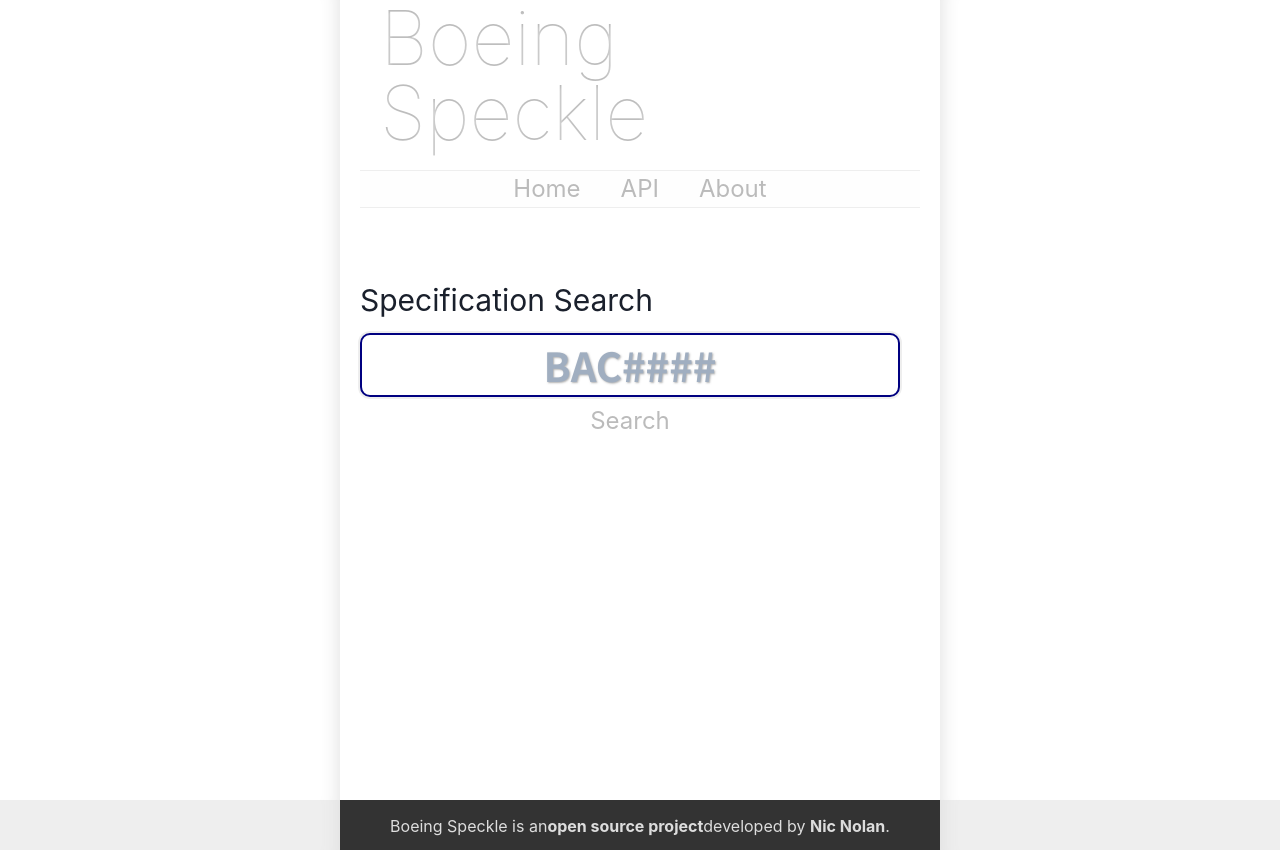
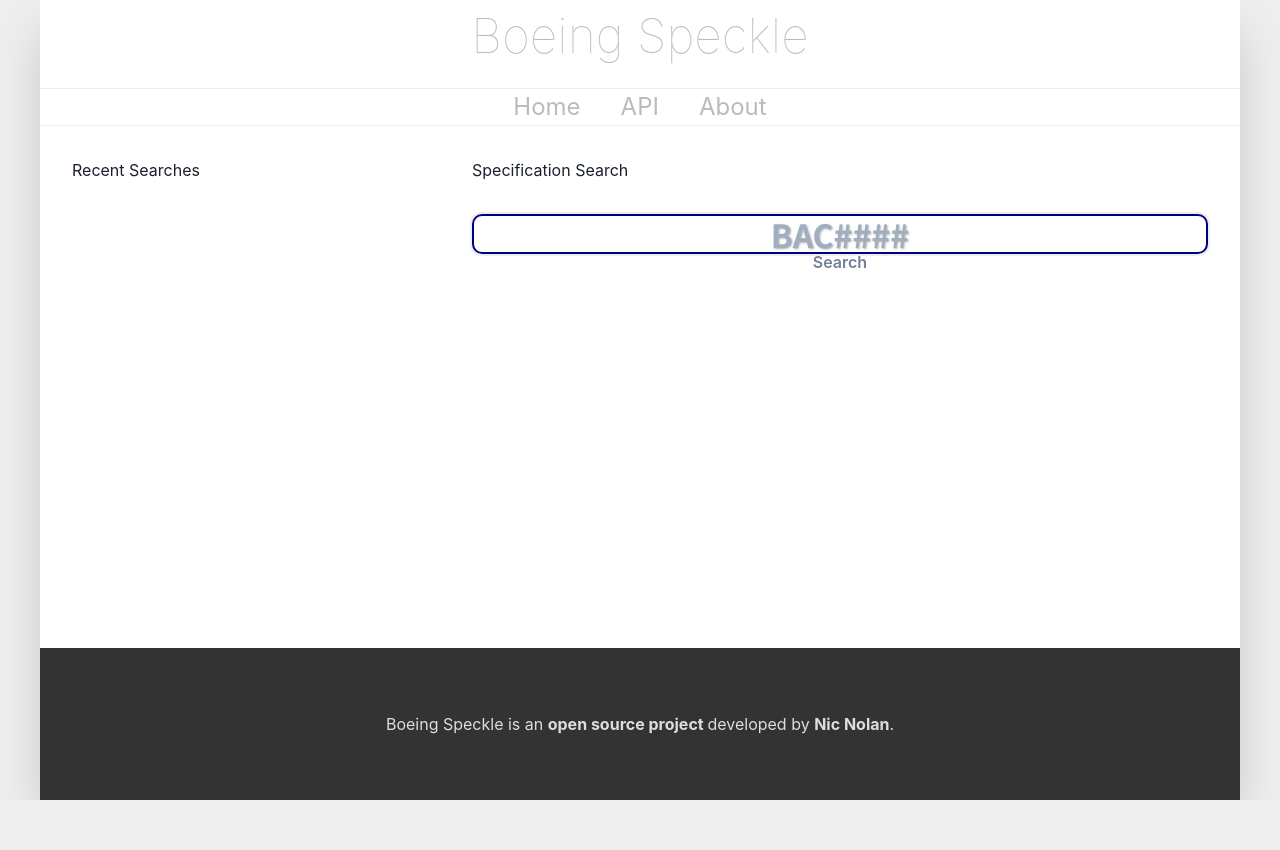
Before and after one commit to NicNol/Boeing-Speckle, a React app: page / in a window 1280 px wide. After the commit the page ends 800 px from the top, so only its background shows below. Built offline with nearby package versions, Linux system fonts and the light colour scheme.

Commit message:
Revise UI

```diff
--- a/public/style.css
+++ b/public/style.css
@@ -3,96 +3,13 @@
 body {
     background-color: #eee;
     color: #666;
-    height: 100%;
-    margin: 0;
     font-family: "Noto Sans SC", sans-serif;
-}
-
-html {
-    font-size: 100%;
-}
-
-@media screen and (min-width: 600px) {
-    html {
-        font-size: 125%;
-    }
-
-    .body-content,
-    .footer {
-        max-width: 600px;
-    }
-    .body-content:before,
-    .footer:before {
-        box-shadow: -20px 0 20px -20px #ddd inset;
-        content: " ";
-        height: 100%;
-        left: -20px;
-        position: absolute;
-        top: 0;
-        width: 20px;
-    }
-
-    .body-content:after,
-    .footer:after {
-        box-shadow: 20px 0 20px -20px #ddd inset;
-        content: " ";
-        height: 100%;
-        position: absolute;
-        top: 0;
-        right: -20px;
-        width: 20px;
-    }
-    h1 {
-        margin: 0 0 0.1em 0;
-        font-size: 3rem;
-    }
-    h2 {
-        display: inline;
-        margin: 0;
-    }
-}
-
-@media screen and (max-width: 600px) {
-    html {
-        font-size: 112.5%;
-    }
-
-    .body-content {
-        width: 100%;
-    }
-
-    h1 {
-        margin: 0 0 0.1em 0;
-        font-size: 3rem;
-    }
-    h2 {
-        display: inline;
-        margin: 0;
-    }
-}
-
-@media screen and (max-width: 360px) {
-    html {
-        font-size: 100%;
-    }
-    .body-content {
-        width: 100%;
-    }
-    h1 {
-        margin: 0 0 0.1em 0;
-        font-size: 2rem;
-    }
-    h2 {
-        display: block;
-        margin: 0;
-    }
 }
 
 a,
 a:visited {
     color: #666;
     font-weight: 700;
-    text-decoration: underline;
     text-decoration-color: #666;
     transition: 0.5s color, 0.5s text-decoration-color;
 }
@@ -102,38 +19,9 @@
     text-decoration-color: transparent;
 }
 
-.body-content {
-    display: flex;
-    flex-direction: column;
-    min-height: 100vh;
-    background-color: white;
-    margin: 0 auto 0 auto;
-    overflow: none;
-    position: relative;
-}
-
-.body-content div {
-    padding: 0 20px;
-}
-
 .nav-links {
     border-top: #eee solid 1px;
     border-bottom: #eee solid 1px;
-}
-
-.navbar-brand {
-    font-weight: 100;
-    color: transparent;
-    background: #bbb;
-    -webkit-background-clip: text;
-    -moz-background-clip: text;
-    background-clip: text;
-    text-shadow: 0px 3px 3px rgba(255, 255, 255, 0.5);
-}
-
-.nav-links {
-    text-align: center;
-    background-color: #fefefe;
 }
 
 .nav-links a,
@@ -154,15 +42,6 @@
     font-size: 1rem;
     margin-bottom: 2em;
     visibility: hidden;
-}
-
-form {
-    margin: 0;
-    padding: 0;
-}
-form label {
-    font-size: 1.5rem;
-    text-align: center;
 }
 
 #spec-input {
@@ -194,13 +73,6 @@
     color: #bbb;
     width: 100%;
     margin-top: -10px;
-}
-
-.search-results-area {
-    margin: 0;
-    padding-left: 0 !important;
-    padding-bottom: 20px !important;
-    width: 100%;
 }
 
 .number-results {
--- a/src/App.js
+++ b/src/App.js
@@ -1,20 +1,30 @@
 import { hot } from "react-hot-loader/root";
 import React, { Component } from "react";
-import Header from "./components/header";
-import LastUpdated from "./components/lastUpdated";
 import SearchResults from "./components/searchResults";
 import "./App.css";
 import SearchBar from "./components/searchBar";
-import Footer from "./components/footer";
+import PageWrapper from "./components/pageWrapper";
+import { Box, Flex } from "@chakra-ui/react";
 
 class App extends Component {
     state = {
         results: {},
+        searches: [],
     };
 
     updateResults(newResults) {
         let newState = { ...this.state };
         newState["results"] = newResults;
+        this.setState(newState);
+    }
+
+    updateRecentSearches(searchString) {
+        let newState = { ...this.state };
+        const searchIndex = newState["searches"].indexOf(searchString);
+        if (searchIndex >= 0) {
+            newState["searches"].splice(searchIndex, 1);
+        }
+        newState["searches"].unshift(searchString);
         this.setState(newState);
     }
 
@@ -29,24 +39,38 @@
 
         fetch(uri)
             .then((response) => response.json())
-            .then((results) => this.updateResults(results));
+            .then((results) => this.updateResults(results))
+            .then(() => this.updateRecentSearches(search_string));
     };
 
     render() {
         return (
-            <>
-                <div class="body-content">
-                    <Header />
-                    <LastUpdated />
-                    <div class="content-section">
-                        <div class="search-results-area">
-                            <SearchBar functions={this.getResults} />
-                            <SearchResults results={this.state.results} />
-                        </div>
-                    </div>
-                </div>
-                <Footer />
-            </>
+            <PageWrapper>
+                <Box w={"100%"}>
+                    <Flex w={"100%"} justifyContent={"flex-start"} py={8}>
+                        <Box
+                            h={"100%"}
+                            w={"400px"}
+                            display={["none", null, "block"]}
+                            flexGrow={0}
+                            px={8}
+                        >
+                            Recent Searches
+                            <Flex direction={"column"}>
+                                {this.state.searches.map((search) => {
+                                    return <Flex>{search}</Flex>;
+                                })}
+                            </Flex>
+                        </Box>
+                        <Box px={8} flexGrow={1}>
+                            <Box>
+                                <SearchBar functions={this.getResults} />
+                                <SearchResults results={this.state.results} />
+                            </Box>
+                        </Box>
+                    </Flex>
+                </Box>
+            </PageWrapper>
         );
     }
 }
--- a/src/components/footer.jsx
+++ b/src/components/footer.jsx
@@ -1,15 +1,17 @@
 import React from "react";
+import { Box, Flex, Link, Text } from "@chakra-ui/react";
 
 export default function Footer() {
     return (
-        <div class="footer">
-            <small>
-                Boeing Speckle is an
-                <a href="https://github.com/NicNol/Boeing-Speckle">
-                    open source project
-                </a>
-                developed by <a href="https://github.com/NicNol">Nic Nolan</a>.
-            </small>
-        </div>
+        <Box className="footer" w={"100%"} px={8} py={16}>
+            <Text>
+                Boeing Speckle is an{" "}
+                <Link href="https://github.com/NicNol/Boeing-Speckle">
+                    open source project{" "}
+                </Link>
+                developed by{" "}
+                <Link href="https://github.com/NicNol">Nic Nolan</Link>.
+            </Text>
+        </Box>
     );
 }
--- a/src/components/header.jsx
+++ b/src/components/header.jsx
@@ -4,12 +4,21 @@
 export default function Header() {
     return (
         <Flex className="navbar" rowGap={4} direction={"column"}>
-            <Box className="navbar-header">
-                <Heading size={"3xl"}>
-                    <span className="navbar-brand">Boeing Speckle</span>
+            <Box className="navbar-header" textAlign={"center"}>
+                <Heading
+                    size={"2xl"}
+                    fontWeight={"100"}
+                    color={"transparent"}
+                    background={"#bbb"}
+                    backgroundClip={"text"}
+                    textShadow={"0px 3px 3px rgba(255, 255, 255, 0.5)"}
+                    overflow={"visible"}
+                    lineHeight={"1.5"}
+                >
+                    Boeing Speckle
                 </Heading>
             </Box>
-            <Box className="nav-links" fontSize={24}>
+            <Box className="nav-links" fontSize={24} textAlign={"center"}>
                 <Link href="./index" _hover={{ textDecoration: "none" }}>
                     Home
                 </Link>
--- a/src/components/lastUpdated.jsx
+++ b/src/components/lastUpdated.jsx
@@ -2,7 +2,7 @@
 
 export default function LastUpdated() {
     return (
-        <div class="last-updated">
+        <div className="last-updated">
             Last updated: <span id="last-update-date">MM/DD/YYYY</span>
         </div>
     );
--- /dev/null
+++ b/src/components/pageWrapper.jsx
@@ -0,0 +1,33 @@
+import React from "react";
+import Header from "./header";
+import Footer from "./footer";
+
+import { Center, Flex } from "@chakra-ui/react";
+
+export default function PageWrapper({ children }) {
+    return (
+        <Center bg={"#eee"} w={"100%"} h={"100%"}>
+            <Flex
+                justifyContent={"space-between"}
+                flexDirection={"column"}
+                minH={"100vh"}
+                w={"100%"}
+                maxW={"1200px"}
+                bg={"white"}
+                shadow={"2xl"}
+            >
+                <Header />
+                <Flex
+                    flexGrow={1}
+                    flexDirection={"column"}
+                    justifyContent={"flex-start"}
+                    alignSelf={"center"}
+                    w={"100%"}
+                >
+                    {children}
+                </Flex>
+                <Footer />
+            </Flex>
+        </Center>
+    );
+}
--- a/src/components/searchBar.jsx
+++ b/src/components/searchBar.jsx
@@ -1,21 +1,36 @@
 import React, { Component } from "react";
+import { Button, Flex, Input } from "@chakra-ui/react";
 
 class SearchBar extends Component {
     render() {
         const getResults = this.props.functions;
 
         return (
-      <form action="" method="GET" id="spec-search-form" onSubmit={getResults}>
+            <form
+                action=""
+                method="GET"
+                id="spec-search-form"
+                onSubmit={getResults}
+            >
+                <Flex direction={"column"}>
                     <label htmlFor="specification">Specification Search</label>
                     <br />
-        <input
+                    <Input
                         type="text"
                         id="spec-input"
                         autoComplete="off"
-          spellcheck="false"
+                        spellCheck="false"
                         placeholder="BAC####"
                     />
-        <input type="submit" value="Search" className="button" />
+                    <Button
+                        type="submit"
+                        value="Search"
+                        className="button"
+                        variant={"link"}
+                    >
+                        Search
+                    </Button>
+                </Flex>
             </form>
         );
     }
```
Lines whose indentation alone changed are shown as unchanged.
